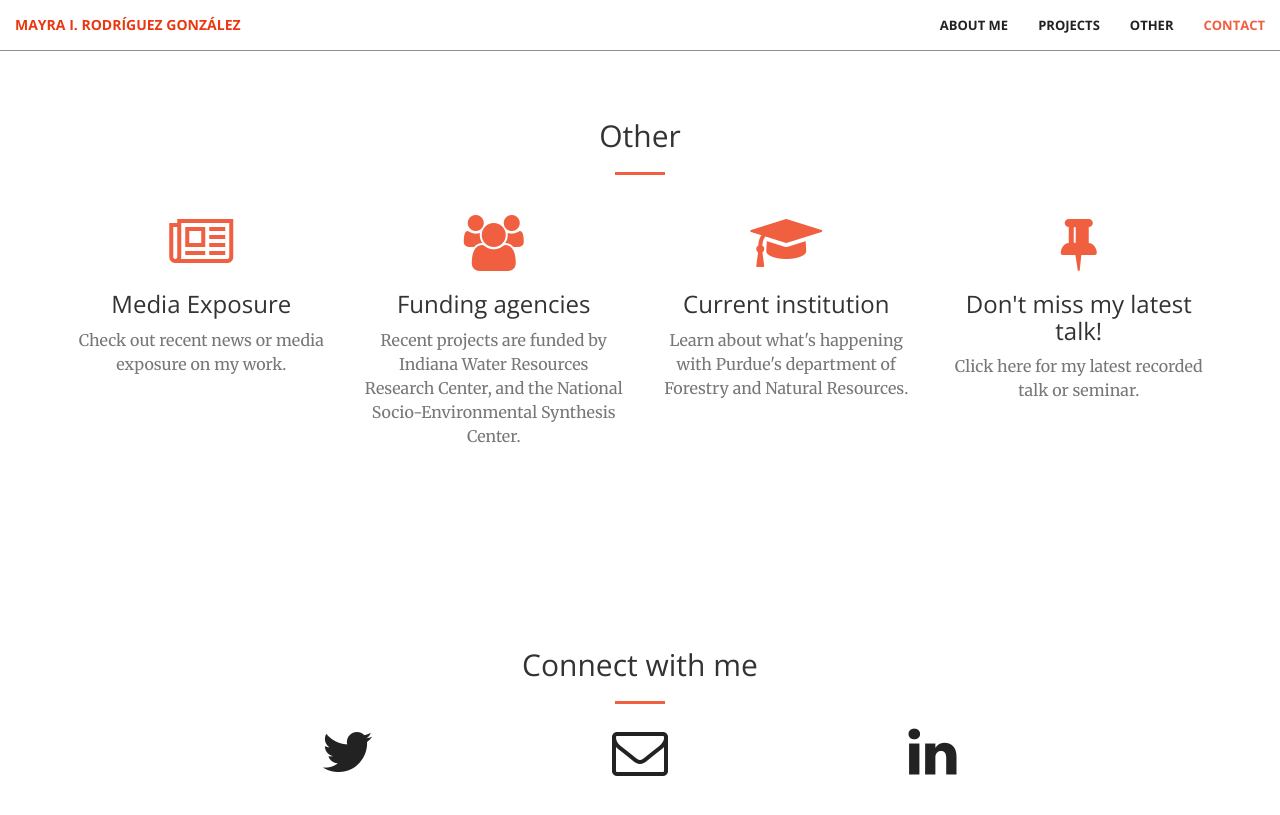
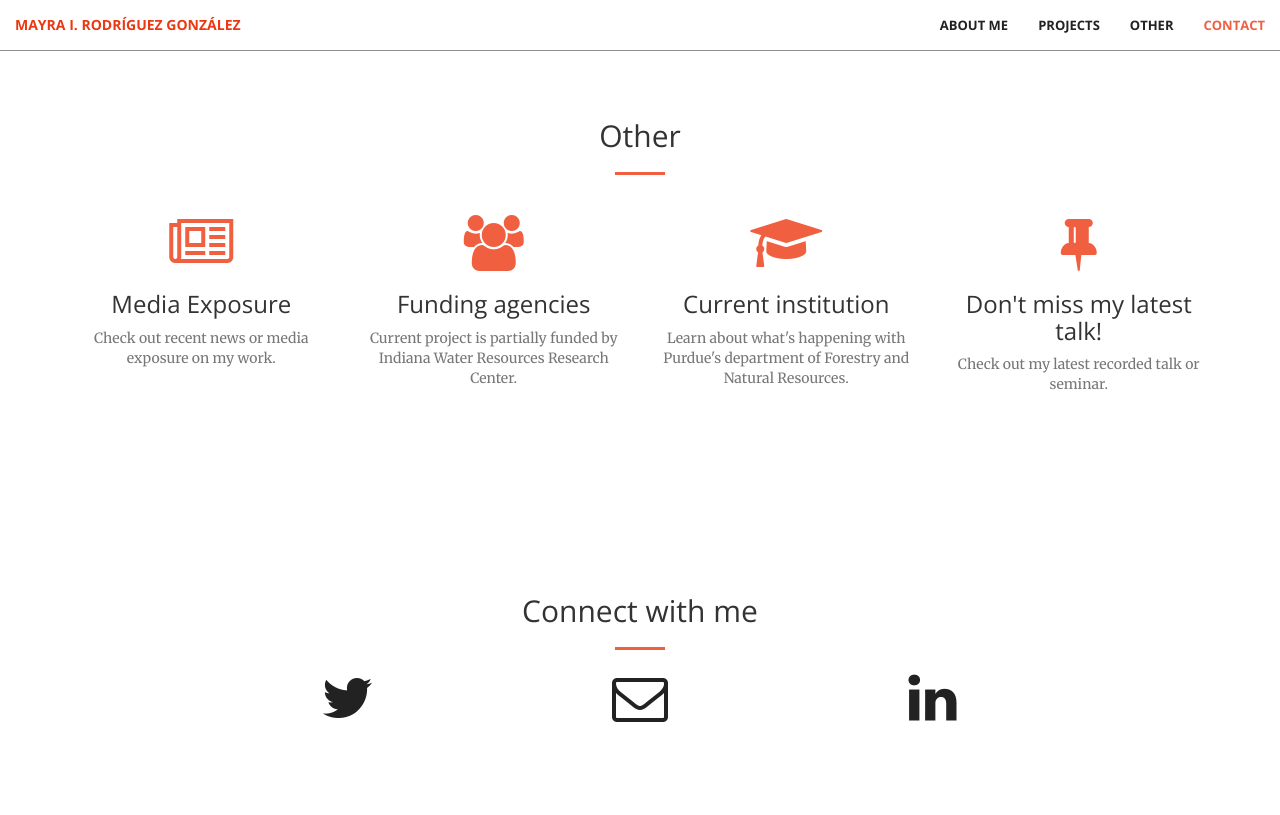
Before and after one commit to RodriguezMayraI/RodriguezMayraI.github.io, a Jekyll site: the page built from index.html, in a window 1280 px wide and 900 px high, scrolled down 2057 px. Shown: the top 815 px of the window. Built offline with Jekyll 4.4.1, drawn with Linux system fonts in a browser that asks for light colours.

Commit message:
Update services.html

```diff
--- a/_includes/services.html
+++ b/_includes/services.html
@@ -13,28 +13,28 @@
                 <div class="service-box">
                     <i class="fa fa-4x fa-newspaper-o wow bounceIn text-primary"></i>
                     <h3>Media Exposure</h3>
-                    <p class="text-muted">Check out recent news or media exposure on my work.</p>
+                    <a href="https://twitter.com/GradPurdue/status/1309478097914339328" class="text-muted" target="_blank">Check out recent news or media exposure on my work.</a>
                 </div>
             </div>
             <div class="col-lg-3 col-md-6 text-center">
                 <div class="service-box">
                     <i class="fa fa-4x fa-users wow bounceIn text-primary" data-wow-delay=".1s"></i>
                     <h3>Funding agencies</h3>
-                    <p class="text-muted">Recent projects are funded by Indiana Water Resources Research Center, and the National Socio-Environmental Synthesis Center.</p>
+                    <a href="https://iwrrc.org/projects/" class="text-muted" target="_blank">Current project is partially funded by Indiana Water Resources Research Center.</a>
                 </div>
             </div>
             <div class="col-lg-3 col-md-6 text-center">
                 <div class="service-box">
                     <i class="fa fa-4x fa-graduation-cap wow bounceIn text-primary" data-wow-delay=".2s"></i>
                     <h3>Current institution</h3>
-                    <p class="text-muted">Learn about what's happening with Purdue's department of Forestry and Natural Resources.</p>
+                    <a href="https://twitter.com/PurdueFNR" class="text-muted" target="_blank">Learn about what's happening with Purdue's department of Forestry and Natural Resources.</a>
                 </div>
             </div>
             <div class="col-lg-3 col-md-6 text-center">
                 <div class="service-box">
                     <i class="fa fa-4x fa-thumb-tack wow bounceIn text-primary" data-wow-delay=".3s"></i>
                     <h3>Don't miss my latest talk!</h3>
-                    <p class="text-muted">Click here for my latest recorded talk or seminar.</p>
+                    <a href="https://drive.google.com/file/d/1xxKCXv5uCrGe_RjwKAXjrlBlFyzZH5dq/view?usp=sharing" class="text-muted" target="_blank">Check out my latest recorded talk or seminar.</a>
                 </div>
             </div>
         </div>
```
